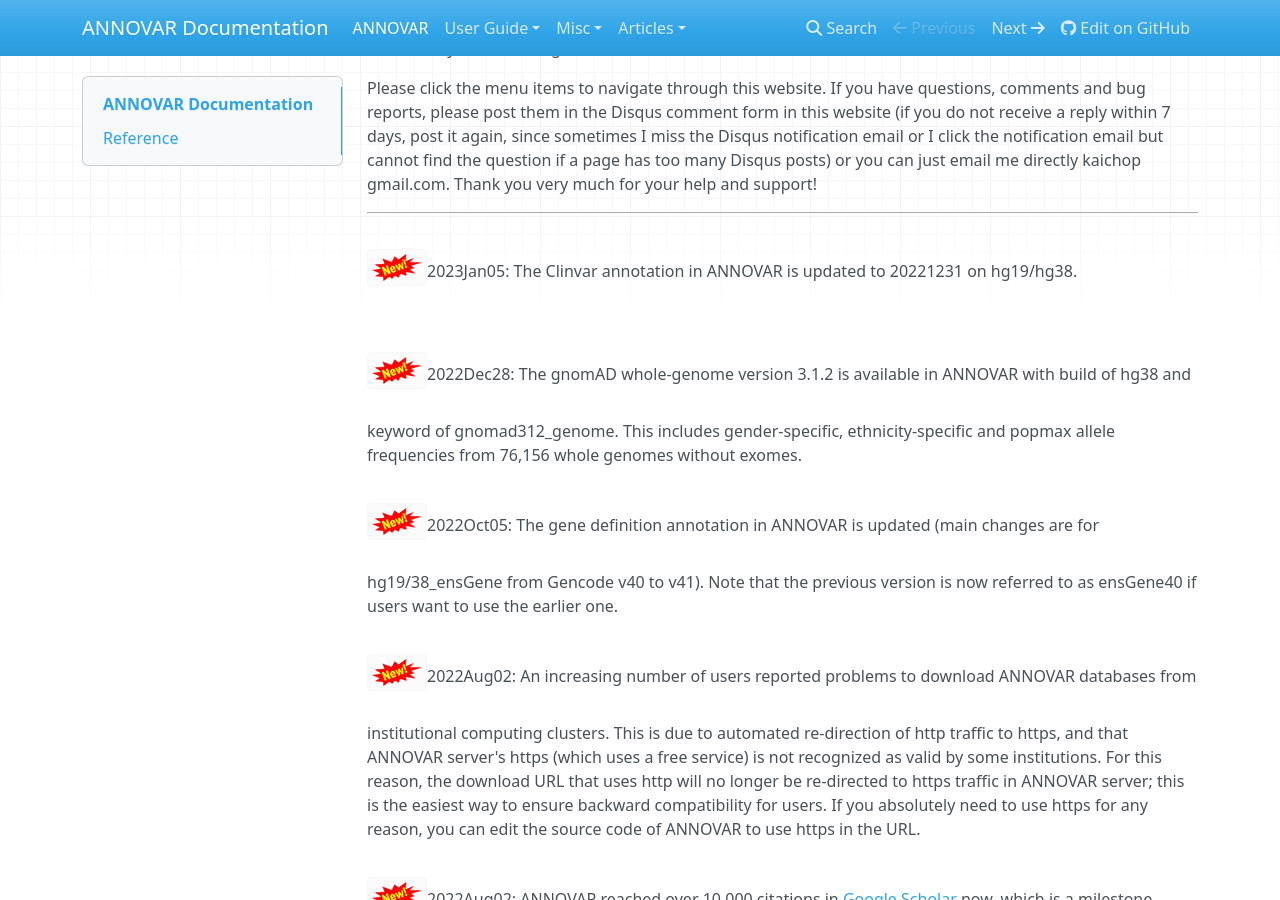
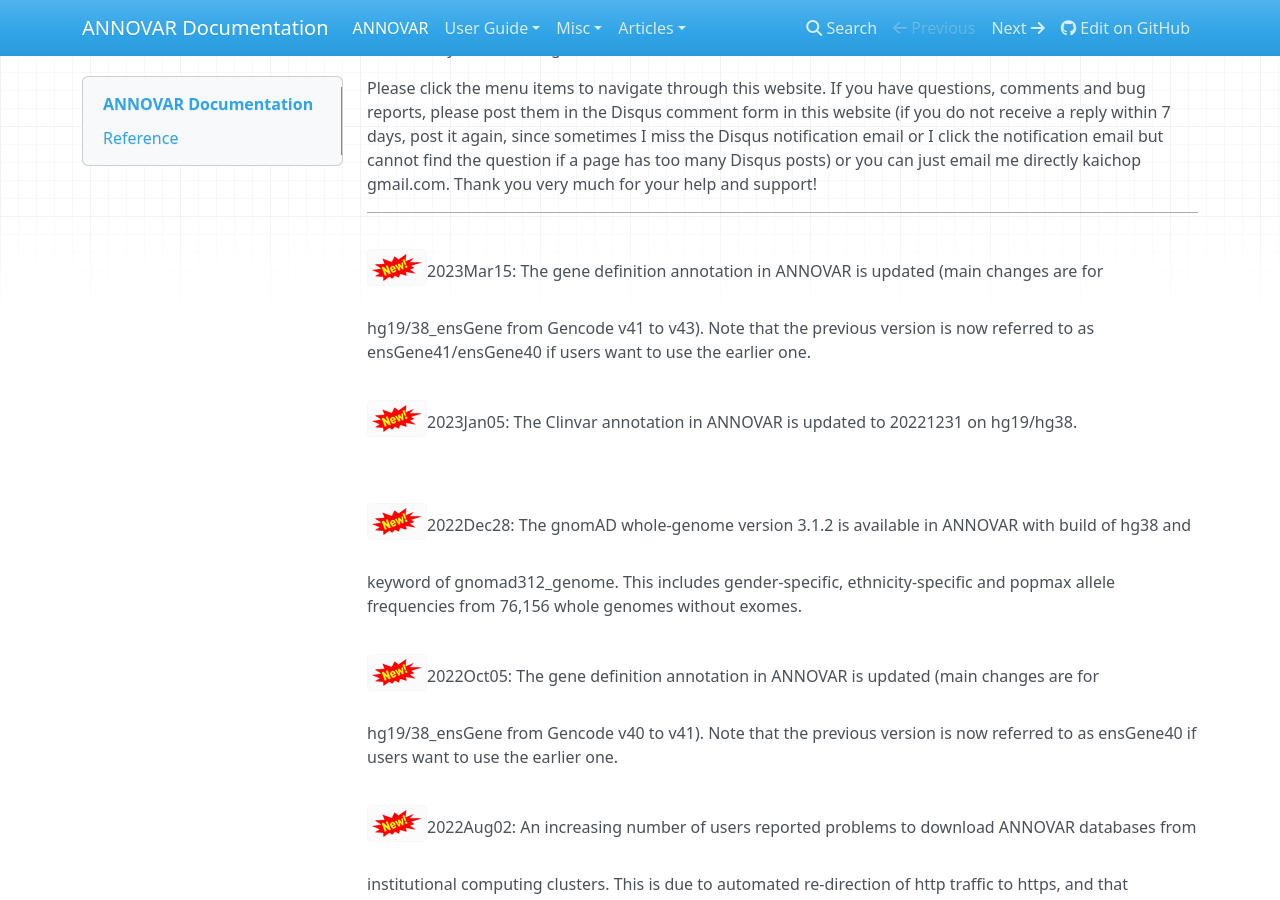
Before and after one commit to WGLab/doc-ANNOVAR, an MkDocs documentation site: the page built from docs/index.md, in a window 1280 px wide and 900 px high, scrolled down 546 px. Built offline with MkDocs 1.6.1, drawn with Linux system fonts in a browser that asks for light colours; nearby versions of some CDN libraries.

Commit message:
Update index.md

```diff
--- a/docs/index.md
+++ b/docs/index.md
@@ -10,6 +10,8 @@ ANNOVAR is an efficient software tool to utilize update-to-date information to f
 Please click the menu items to navigate through this website. If you have questions, comments and bug reports, please post them in the Disqus comment form in this website (if you do not receive a reply within 7 days, post it again, since sometimes I miss the Disqus notification email or I click the notification email but cannot find the question if a page has too many Disqus posts) or you can just email me directly kaichop gmail.com. Thank you very much for your help and support!
 
 ---
+
+![new](img/new.png)2023Mar15: The gene definition annotation in ANNOVAR is updated (main changes are for hg19/38_ensGene from Gencode v41 to v43). Note that the previous version is now referred to as ensGene41/ensGene40 if users want to use the earlier one.
 
 ![new](img/new.png)2023Jan05: The Clinvar annotation in ANNOVAR is updated to 20221231 on hg19/hg38.
 
```
